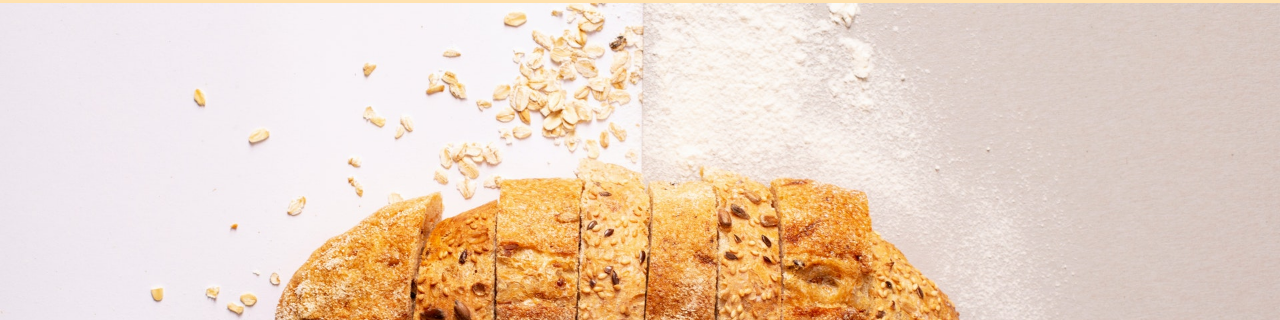
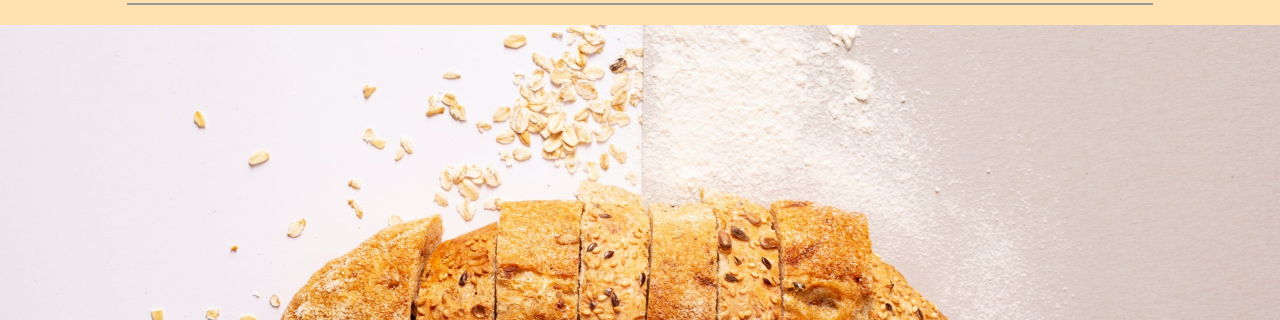
Before and after one commit to ch1ba/bakery, a plain HTML site: page index.html in a window 1280 px wide. Shown: the part 162-482 px from the top of the page. Drawn offline with Linux system fonts and the light colour scheme.

Commit message:
Update index.html

```diff
--- a/index.html
+++ b/index.html
@@ -26,6 +26,7 @@
             <li><a href="#section-map-3">КОНТАКТЫ</a></li>
         </ul>
     </nav>
+    <hr class = "line-up">
     <section class = "section-about">
         <div class="section-about_minicard">
             <div class = "section-about_mini-inside">
```
